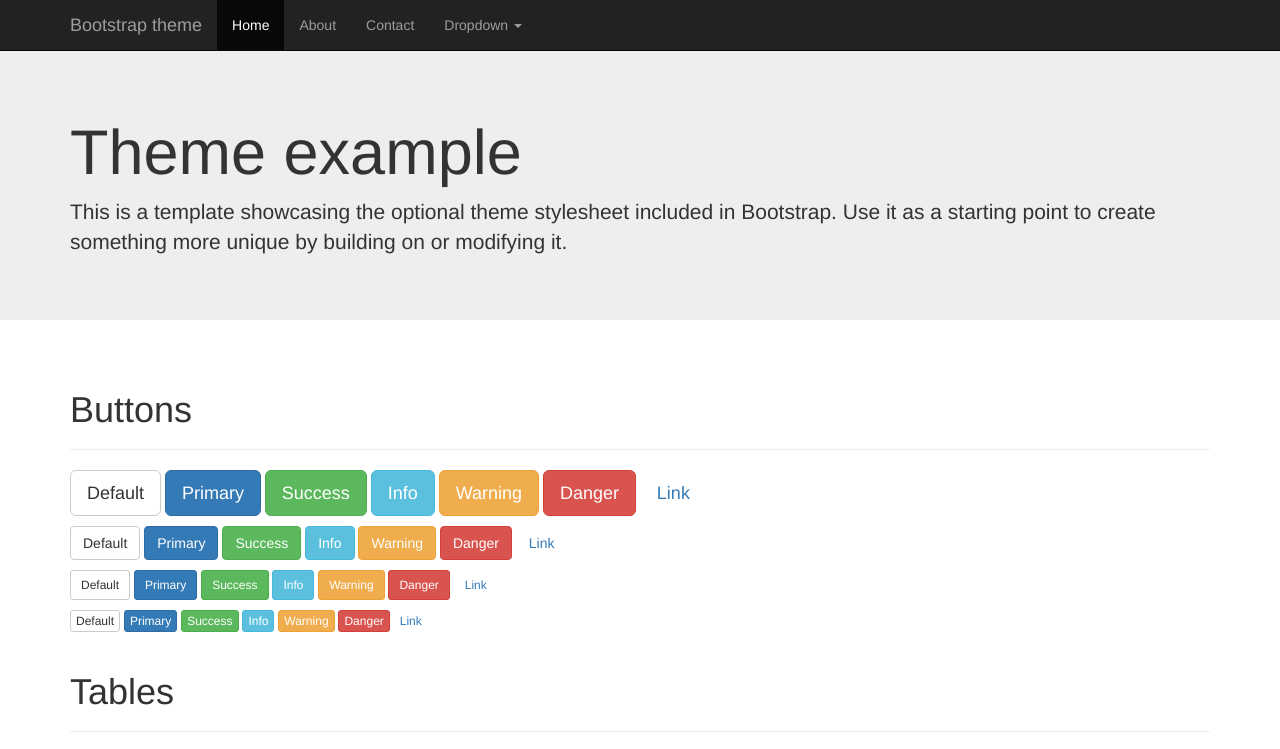
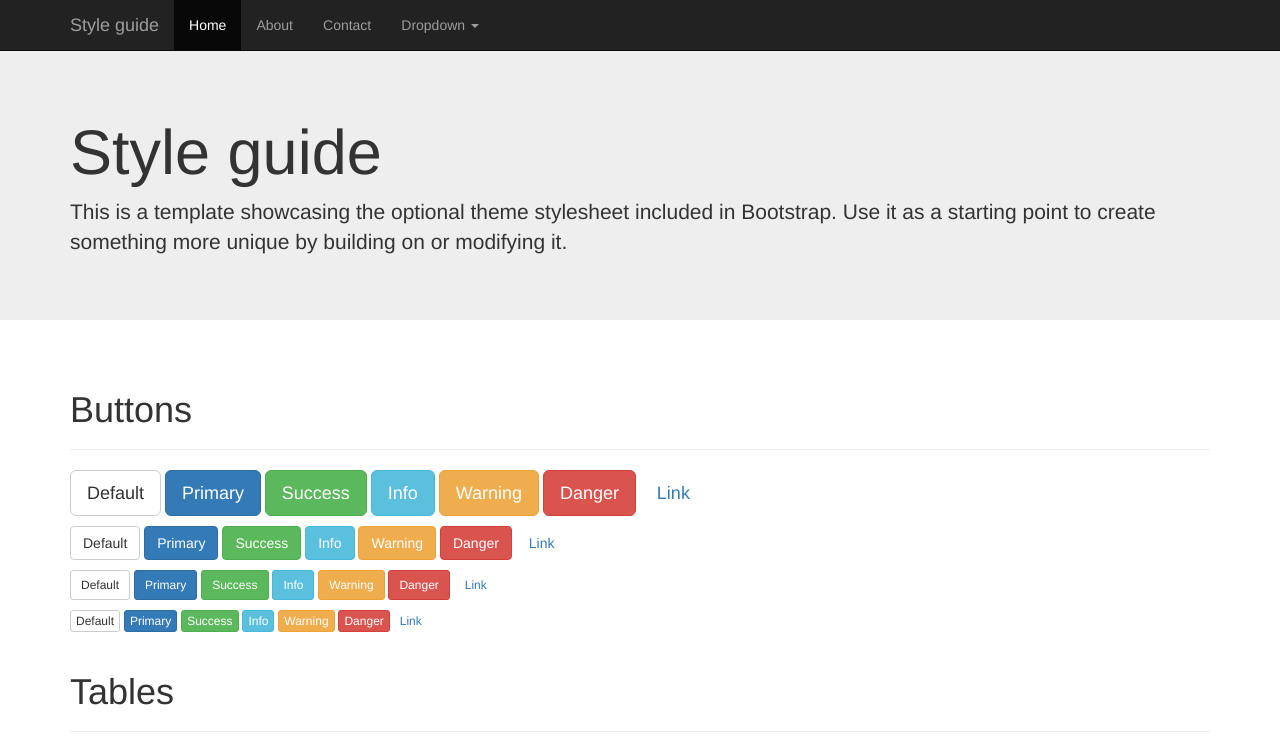
Before and after one commit to trile/bootstrap-less-starter, a website: page app/styleguide.html in a window 1280 px wide. Shown: the top 749 px of the page. Drawn offline with Linux system fonts and the light colour scheme.

Commit message:
Add styleguide.html and change index.html template

```diff
--- a/app/styleguide.html
+++ b/app/styleguide.html
@@ -10,7 +10,7 @@
     <meta name="author" content="">
     <link rel="icon" href="../../favicon.ico">
 
-    <title>Theme Template for Bootstrap</title>
+    <title>Style guide for Bootstrap</title>
 
     <!-- Custom styles for this template -->
     <link href="css/main.min.css" rel="stylesheet">
@@ -29,7 +29,7 @@
             <span class="icon-bar"></span>
             <span class="icon-bar"></span>
           </button>
-          <a class="navbar-brand" href="#">Bootstrap theme</a>
+          <a class="navbar-brand" href="#">Style guide</a>
         </div>
         <div id="navbar" class="navbar-collapse collapse">
           <ul class="nav navbar-nav">
@@ -55,7 +55,7 @@
 
     <div class="jumbotron">
         <div class="container">
-            <h1>Theme example</h1>
+            <h1>Style guide</h1>
             <p>This is a template showcasing the optional theme stylesheet included in Bootstrap. Use it as a starting point to create something more unique by building on or modifying it.</p>
         </div>
     </div>
```
